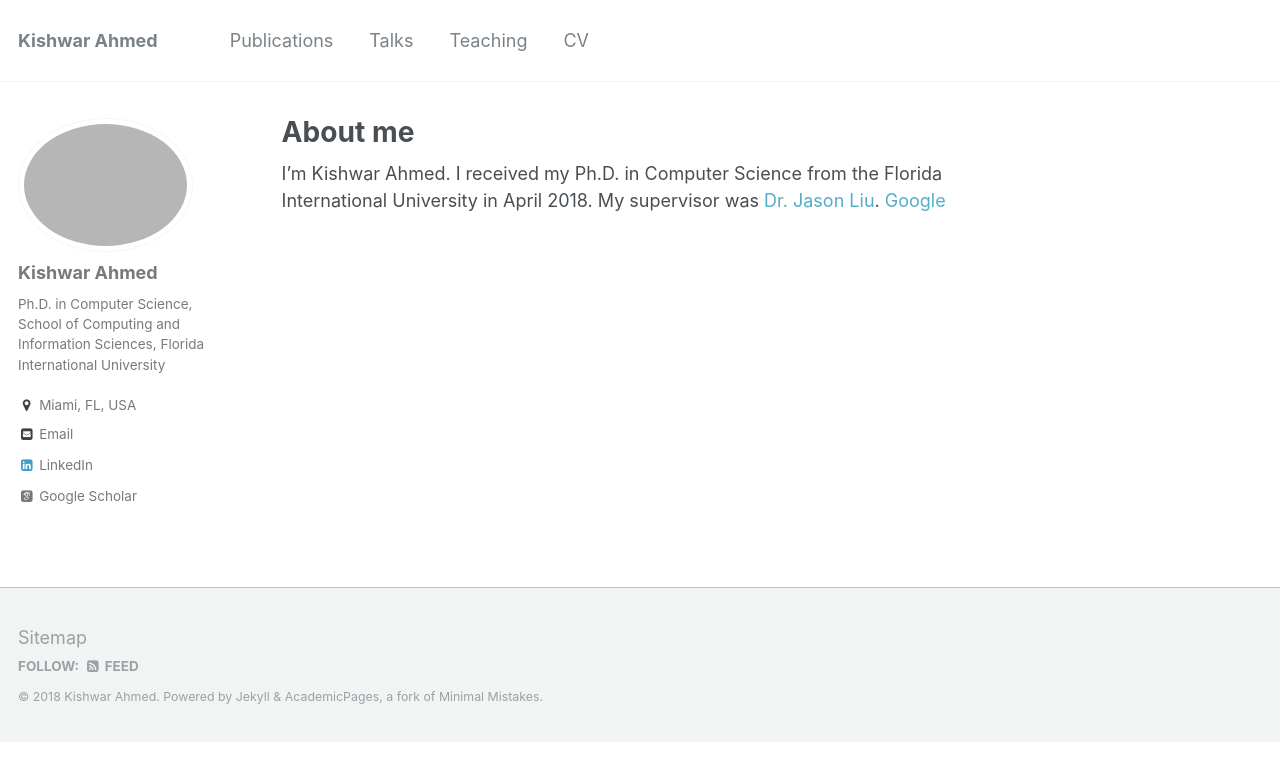
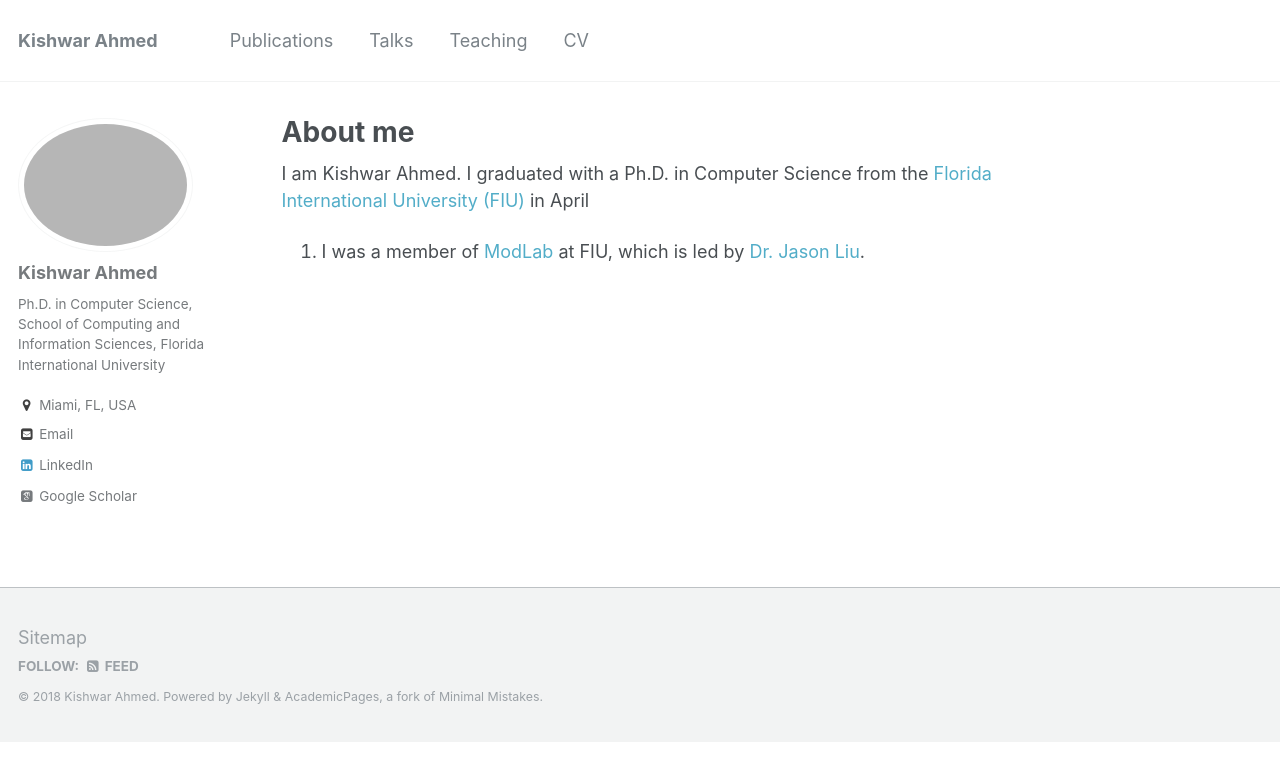
Before and after one commit to kishwarbd/kishwarbd.github.io, a Jekyll site: the page built from _pages/about.md, in a window 1280 px wide. Shown: the top 781 px of the page. Built offline with Jekyll 4.4.1, drawn with Linux system fonts in a browser that asks for light colours; some web fonts are replaced.

Commit message:
updates.

```diff
--- a/_pages/about.md
+++ b/_pages/about.md
@@ -8,7 +8,8 @@ redirect_from:
   - /about.html
 ---
 
-I'm Kishwar Ahmed. I received my Ph.D. in Computer Science from the
-Florida International University in April 2018. My supervisor was
+I am Kishwar Ahmed. I graduated with a Ph.D. in Computer Science from the
+[Florida International University (FIU)](https://www.cis.fiu.edu) in April
+2018. I was a member of
+[ModLab](https://people.cis.fiu.edu/liux/research) at FIU, which is led by
 [Dr. Jason Liu](https://people.cis.fiu.edu/liux/).
-[Google](https://www.google.com)
```
Also changed, not shown: 1 other file.
